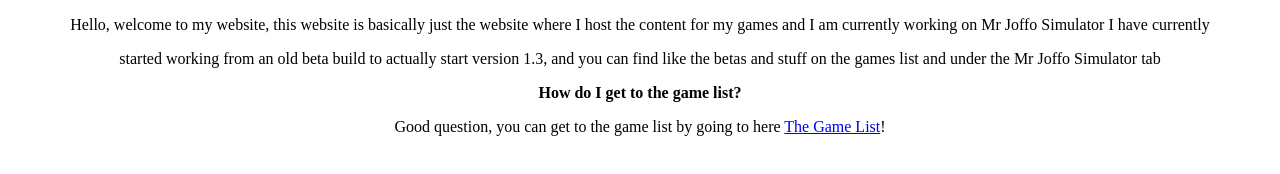
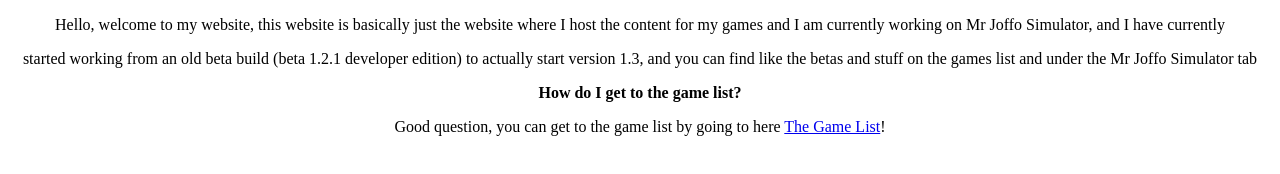
Before and after one commit to RealTworldor/Copper-s-Mods, a plain HTML site: page index.html in a window 1280 px wide. Drawn offline with Linux system fonts and the light colour scheme.

Commit message:
Update index.html

```diff
--- a/index.html
+++ b/index.html
@@ -17,8 +17,8 @@
          This makes it easier to make new pages for your site. -->
   </head>
   <body>
-    <p>Hello, welcome to my website, this website is basically just the website where I host the content for my games and I am currently working on Mr Joffo Simulator I have currently</p>
-    <p>started working from an old beta build to actually start version 1.3, and you can find like the betas and stuff on the games list and under the Mr Joffo Simulator tab</p>
+    <p>Hello, welcome to my website, this website is basically just the website where I host the content for my games and I am currently working on Mr Joffo Simulator, and I have currently</p>
+    <p>started working from an old beta build (beta 1.2.1 developer edition) to actually start version 1.3, and you can find like the betas and stuff on the games list and under the Mr Joffo Simulator tab</p>
 
     <b>How do I get to the game list?</b>
     <p>Good question, you can get to the game list by going to here <a href="https://realtworldor.github.io/Hatman-Games/games.html">The Game List</a>!</p>
```
